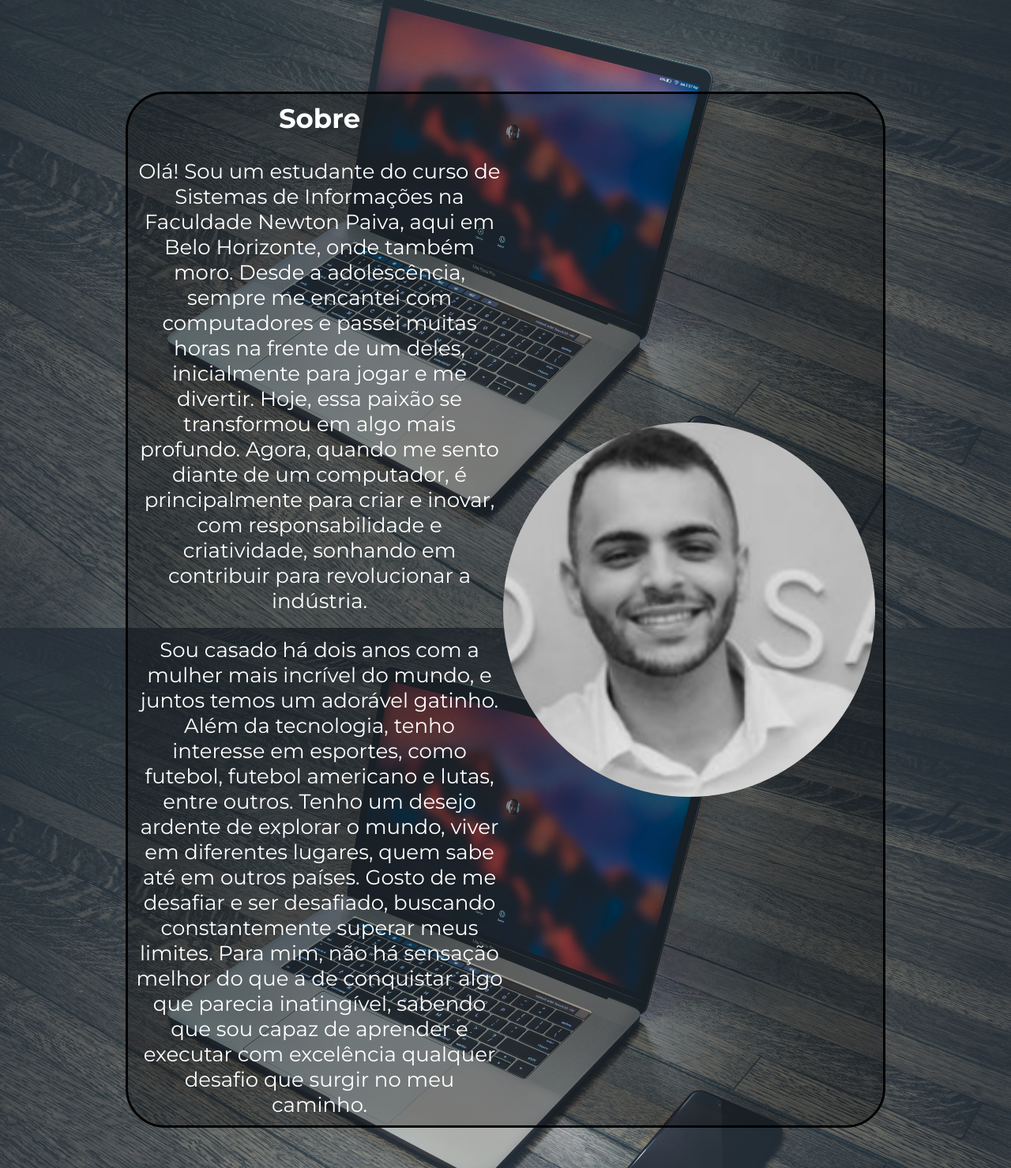
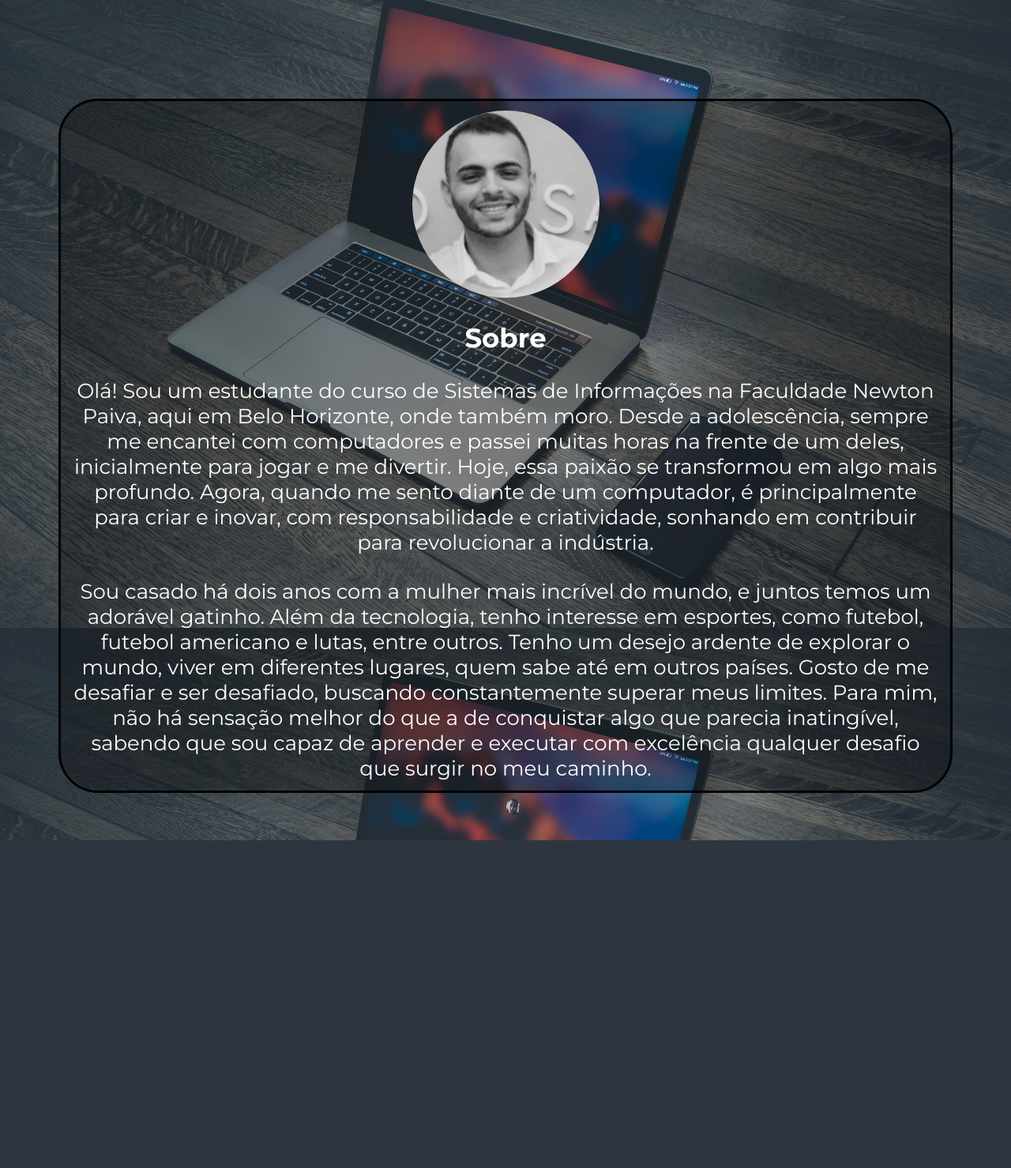
Before and after one commit to dumarttins/Portifolio_Pessoal, a PHP site: page /sobre.php in a window 1280 px wide. Shown: the part 59-1538 px from the top of the page at 79% size. After the commit the page ends 1123 px from the top, so only its background shows below. Run offline with PHP 8.4, Linux system fonts and the light colour scheme; some web fonts are replaced.

Commit message:
Add files via upload

```diff
--- a/index.php
+++ b/index.php
@@ -33,7 +33,7 @@
             </div>
             <div class="mainConteiner__icones__divIcones">
                 <img class="mainConteiner__icones__icones" src=".\assents\NewItens\JS.png" alt="JavaScript">
-                <p>JavaScript</p>
+                <p class="javaScript">JavaScript</p>
             </div>
             <div class="mainConteiner__icones__divIcones">
                 <img class="mainConteiner__icones__icones" src=".\assents\NewItens\React2.png" alt="React">
--- a/styles/styles.css
+++ b/styles/styles.css
@@ -86,21 +86,28 @@ body{
     display: flex;
     flex-direction: column;
     align-items: center;
-    background-color: #FFFFFF;
-    filter: blur(80px);
+    /* background-color: #FFFFFF;
+    filter: blur(80px);  */
     border-radius: 50px;
     overflow: hidden;
+    color: var(--White-font);
+    font-family: var(--fonte-texto);
+    font-weight: 700;
+    font-size: 24px;
+    filter: drop-shadow(0px 0px 80px #ffffff);
 }
 
 .mainConteiner__icones__icones{
     width: 160px;
     height: 160px;
+    /* filter: drop-shadow(0px 0px 10px #ffffff); */
 }
 
 .mainConteinerS{
     display: flex;
     flex-direction: column;
-    margin: 5% 10%;
+    align-items: center;
+    margin: 5% 3%;
 
 }
 
@@ -108,6 +115,7 @@ body{
     background-color: rgba(0,0,0,0.3);
     display: flex;
     justify-content: space-around;
+    gap: 15px;
     padding: 1%;
     margin: 5% 3%;
     max-width: 1500px;
@@ -142,9 +150,11 @@ body{
 }
 
 .mainConteinerS__curriculo{
+
     background-color: rgba(0, 0, 0, 0.5);
     border: 3px solid var(--black);
     border-radius: 20px;
+    max-width: 1500px;
     /* margin: 10%; */
 }
 
@@ -187,7 +197,7 @@ body{
 .mainConteinerS__curriculo__main{
     display: flex;
     justify-content: space-between;
-    gap: 120px;
+    gap: 100px;
     margin: 8% 5%;
     color: var(--White-font);
 }
@@ -195,8 +205,8 @@ body{
 .mainConteinerS__curriculo__main__left, .mainConteinerS__curriculo__main__rigth{
     display: flex;
     flex-direction: column;
-    max-width: 475px;
-    min-width: 475px;
+    /* max-width: 475px;
+    min-width: 475px; */
     gap: 30px;
     text-align: center;
 }
@@ -229,3 +239,22 @@ body{
 span{
     margin-top: 13px;
 }
+
+@media (max-width: 1300px){
+    .mainConteinerS__sobre{
+        flex-direction: column;
+        flex-direction: column-reverse;
+        gap: 30px;
+    }
+
+    .mainConteinerS__sobre__texto{
+        width: auto;
+    }
+
+    .mainConteinerS__sobre__img{
+        width: 237px;
+        height: 237px;
+        border-radius: 100%;
+    }
+
+}
```
